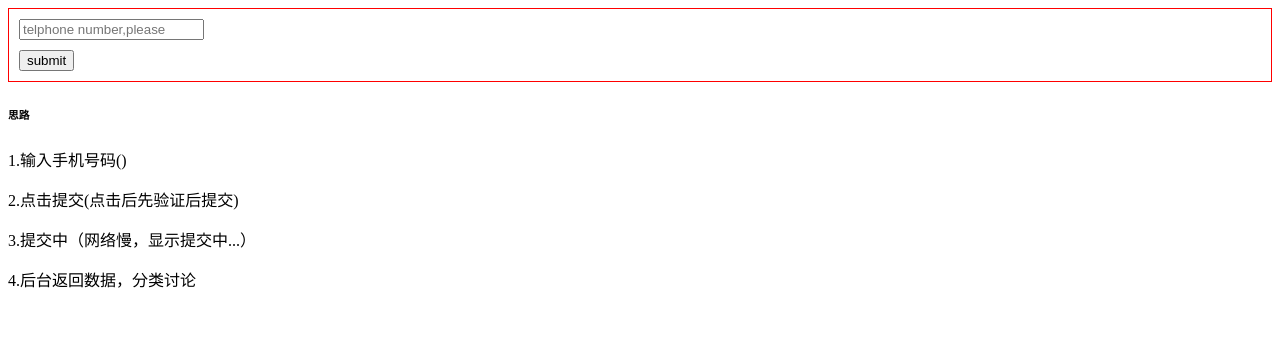
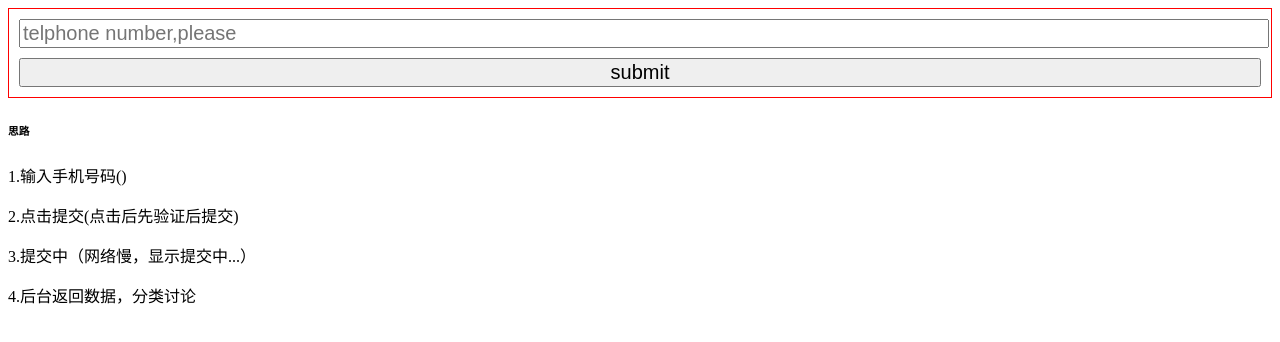
Before and after one commit to judy98taylor/work, a plain HTML site: page syukudai/20151217.html in a window 1280 px wide. Drawn offline with Linux system fonts and the light colour scheme.

Commit message:
12121231

```diff
--- a/syukudai/20151217.html
+++ b/syukudai/20151217.html
@@ -5,7 +5,7 @@
 	<title>表单提交</title>
 	<style>
 		form{border: 1px solid red;padding: 0 10px}
-		input{display: block;margin: 10px 0;}
+		input{display: block;margin: 10px 0;width: 100%;font-size: 20px;}
 	</style>
 </head>
 <body>
```
